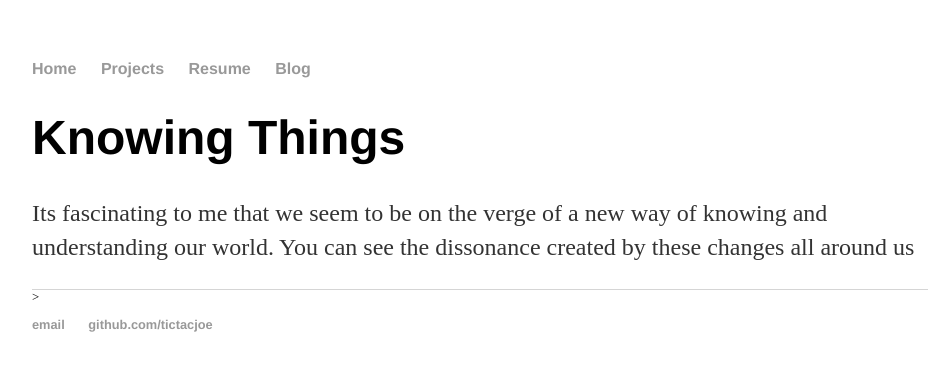
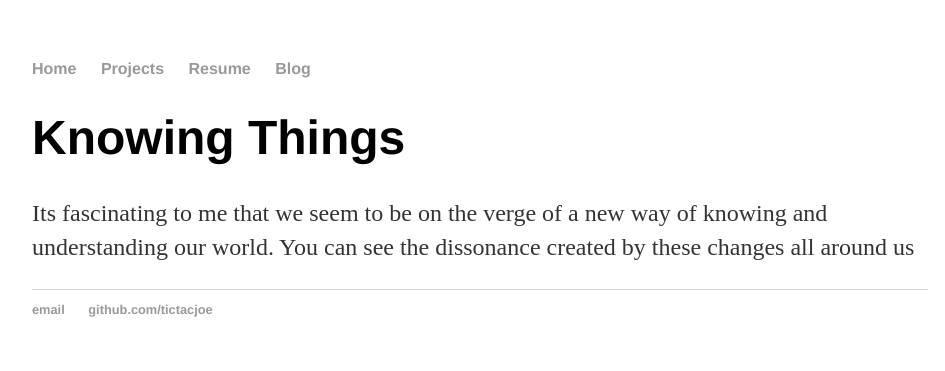
Before and after one commit to tictacjoe/tictacjoe.github.io, a Jekyll site: the page about.html, which Jekyll copies as it is, in a window 1280 px wide. Shown: the top 371 px of the page, without its empty margins (160-1105 px from the left). Built offline with Jekyll 4.4.1, drawn with Linux system fonts in a browser that asks for light colours.

Commit message:
Update about.html

```diff
--- a/about.html
+++ b/about.html
@@ -22,7 +22,7 @@
 				<!-- <p>Multi dimensional data.  </em>  <a href="/slm">Read more...</a></p> -->
     		</div><!-- /.blurb -->
 		</div><!-- /.container -->
-		<footer>>
+		<footer>
     		<ul>
         		<li><a href="mailto:tictacjoe@gmail.com">email</a></li>
         		<li><a href="https://github.com/tictacjoe">github.com/tictacjoe</a></li>
```
